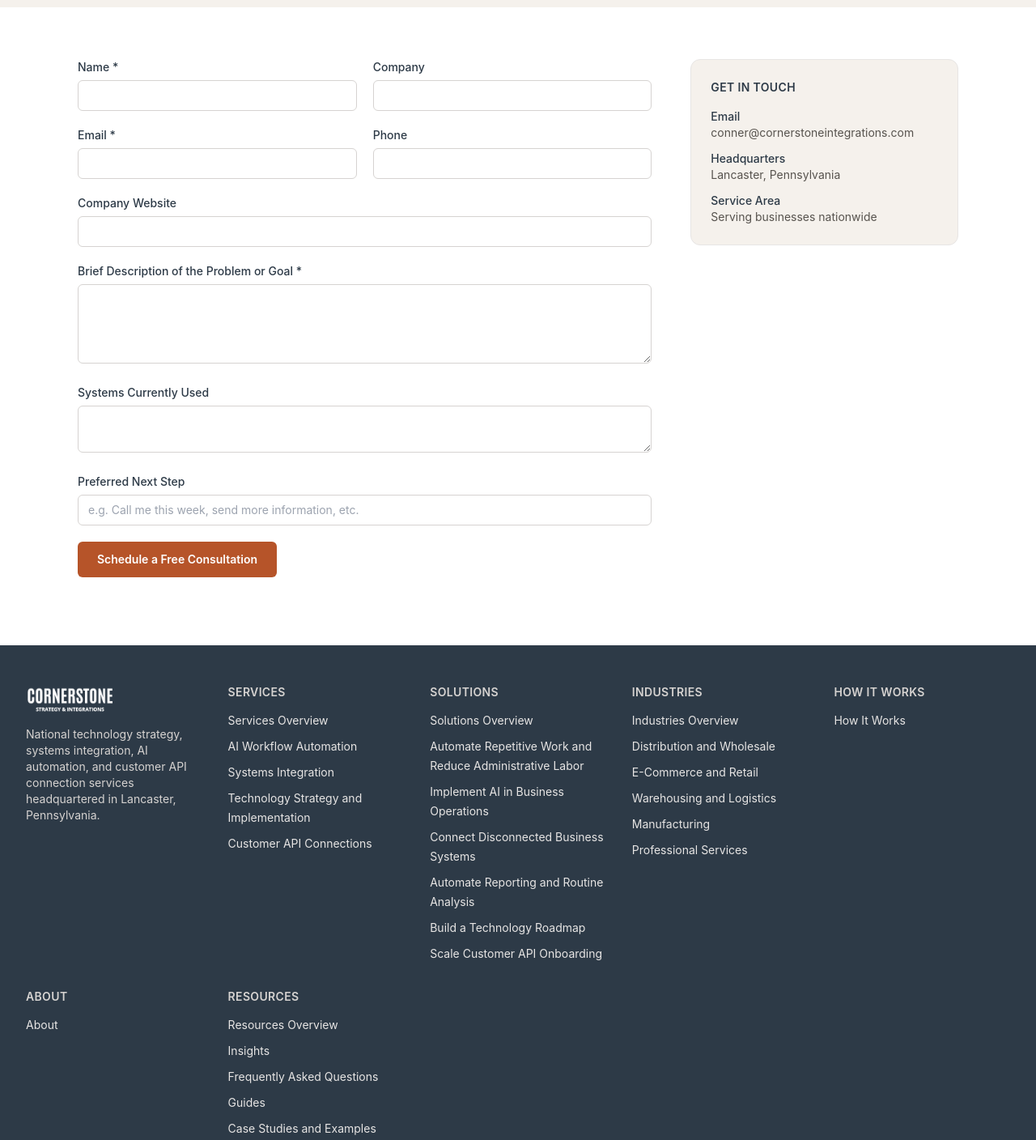
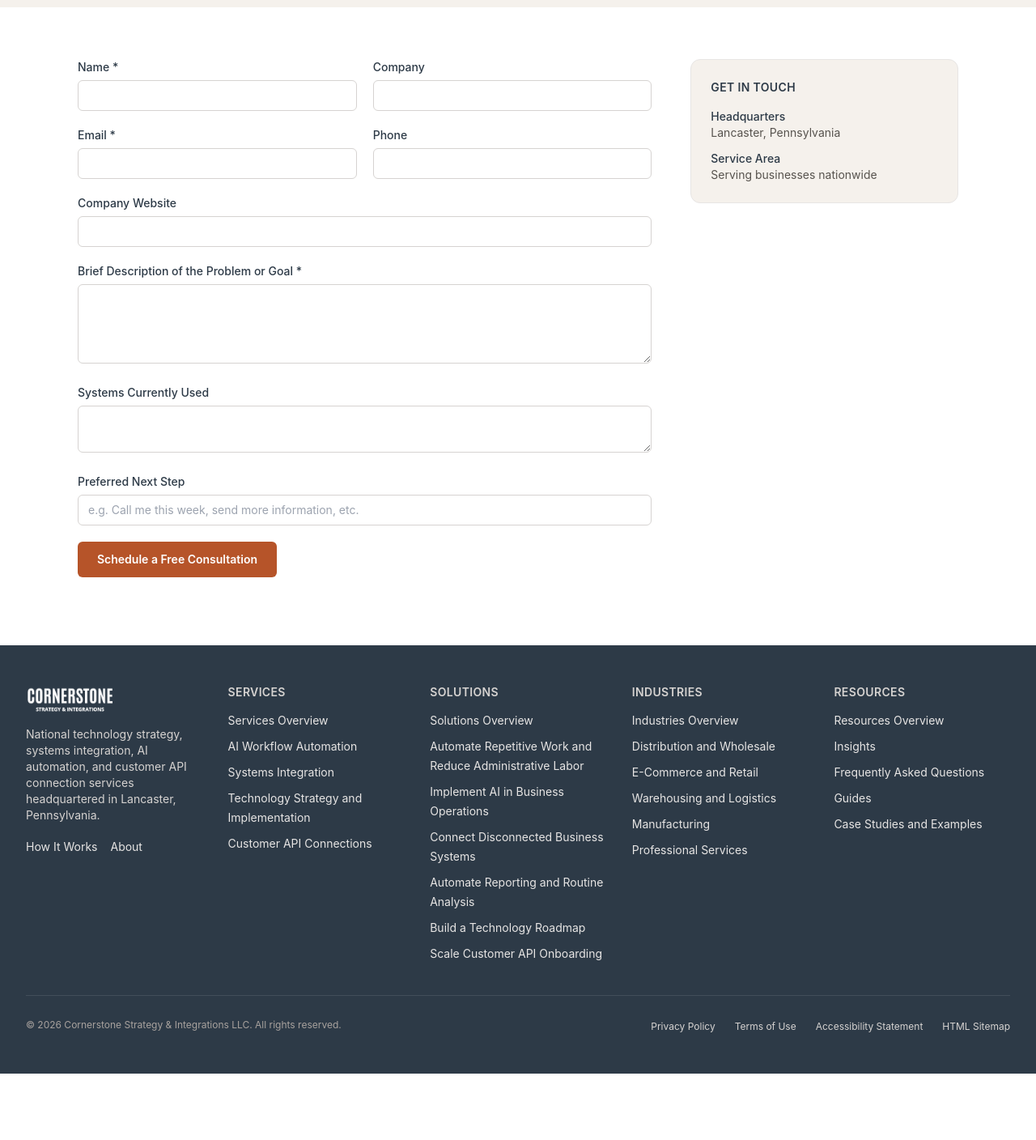
Before and after one commit to cornerstone-integrations/website, an Astro site: page /contact in a window 1280 px wide. Shown: the part 340-1748 px from the top of the page at 81% size. After the commit the page ends 1666 px from the top, so only its background shows below. Built offline with nearby package versions, Linux system fonts and the light colour scheme; Astro itself is replaced by a stand-in of ours.

Commit message:
Fix footer wrapping and remove personal email from contact page
Footer nav grid had 7 items (logo + 6 categories) squeezed into 5
columns, spilling to a second row. Single-link items (How It Works,
About) now live inline under the brand blurb instead of getting their
own column, leaving logo + 4 dropdown categories = 5 columns, one row.

Also removed the personal email address from the contact page and the
form's client/server error-fallback text.

```diff
--- a/src/components/ContactForm.astro
+++ b/src/components/ContactForm.astro
@@ -81,7 +81,7 @@
         form.reset();
       }
     } catch {
-      status.textContent = 'Something went wrong. Please email us directly at conner@cornerstoneintegrations.com.';
+      status.textContent = 'Something went wrong. Please try again in a moment.';
       status.className = 'text-sm text-red-600';
     } finally {
       submitButton?.removeAttribute('disabled');
--- a/src/components/Footer.astro
+++ b/src/components/Footer.astro
@@ -2,7 +2,11 @@
 import { primaryNav, footerNav } from '@/lib/navigation';
 
 const currentYear = new Date().getFullYear();
-const topLevel = primaryNav.filter((item) => item.label !== 'Home');
+// Only categories with a dropdown become their own column; single-link items
+// (How It Works, About) live inline under the brand blurb instead, so the
+// grid stays at logo + 4 columns and never wraps to a second row.
+const navColumns = primaryNav.filter((item) => item.children && item.children.length > 0);
+const singleLinks = primaryNav.filter((item) => item.label !== 'Home' && !item.children);
 ---
 
 <footer class="bg-primary text-white">
@@ -14,13 +18,24 @@
           National technology strategy, systems integration, AI automation, and customer API connection services
           headquartered in Lancaster, Pennsylvania.
         </p>
+        <ul class="mt-4 flex flex-wrap gap-x-4 gap-y-2">
+          {
+            singleLinks.map((item) => (
+              <li>
+                <a href={item.href} class="text-sm text-stone-200 hover:text-white">
+                  {item.label}
+                </a>
+              </li>
+            ))
+          }
+        </ul>
       </div>
       {
-        topLevel.map((item) => (
+        navColumns.map((item) => (
           <div>
             <p class="text-sm font-semibold uppercase tracking-wide text-stone-300">{item.label}</p>
             <ul class="mt-3 space-y-2">
-              {(item.children ?? [{ label: item.label, href: item.href }]).map((child) => (
+              {item.children!.map((child) => (
                 <li>
                   <a href={child.href} class="text-sm text-stone-200 hover:text-white">
                     {child.label}
--- a/src/pages/api/contact.ts
+++ b/src/pages/api/contact.ts
@@ -67,14 +67,14 @@
       if (error) {
         console.error('Resend error:', error);
         return json(
-          { success: false, message: 'Something went wrong. Please email us directly at conner@cornerstoneintegrations.com.' },
+          { success: false, message: 'Something went wrong. Please try again in a moment.' },
           502,
         );
       }
     } catch (err) {
       console.error('Resend threw:', err);
       return json(
-        { success: false, message: 'Something went wrong. Please email us directly at conner@cornerstoneintegrations.com.' },
+        { success: false, message: 'Something went wrong. Please try again in a moment.' },
         502,
       );
     }
--- a/src/pages/contact/index.astro
+++ b/src/pages/contact/index.astro
@@ -27,10 +27,6 @@
           <h2 class="text-sm font-semibold uppercase tracking-wide text-primary">Get in Touch</h2>
           <dl class="mt-4 space-y-3 text-sm text-stone-600">
             <div>
-              <dt class="font-medium text-primary">Email</dt>
-              <dd><a href="mailto:conner@cornerstoneintegrations.com" class="hover:text-accent">conner@cornerstoneintegrations.com</a></dd>
-            </div>
-            <div>
               <dt class="font-medium text-primary">Headquarters</dt>
               <dd>Lancaster, Pennsylvania</dd>
             </div>
```
